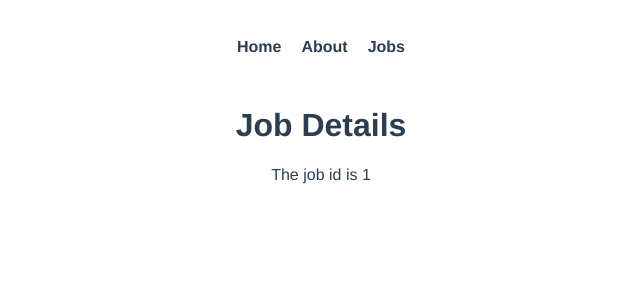
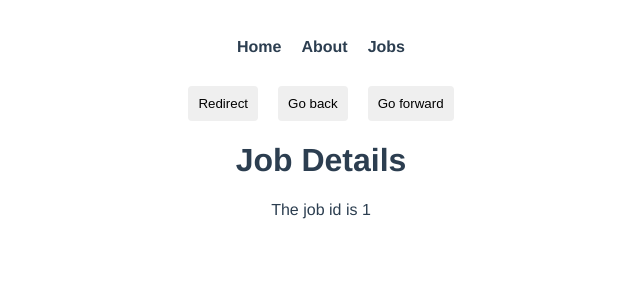
Before and after one commit to seanhellier/ninja-jobs, a Vue app: page /jobs/1 in a window 1280 px wide. Shown: the top 300 px of the page, without its empty margins (319-959 px from the left). Built offline with nearby package versions, Linux system fonts and the light colour scheme.

Commit message:
lesson 54

```diff
--- /dev/null
+++ b/data/db.json
@@ -0,0 +1,7 @@
+{
+    "jobs": [
+        { "title": "Ninja UX Designer", "id": 1, "details": "lorem" },
+        { "title": "Ninja Web Developer", "id": 2, "details": "lorem" },
+        { "title": "Ninja Vue Developer", "id": 3, "details": "lorem" }
+      ]
+}
--- a/package.json
+++ b/package.json
@@ -8,6 +8,7 @@
   },
   "dependencies": {
     "core-js": "^3.6.5",
+    "json-server": "^0.16.3",
     "vue": "^3.0.0",
     "vue-router": "^4.0.0-0"
   },
--- a/src/App.vue
+++ b/src/App.vue
@@ -4,8 +4,29 @@
     <router-link :to="{ name: 'About' }">About</router-link>
     <router-link :to="{ name: 'Jobs' }">Jobs</router-link>
   </div>
+
+  <button @click="redirect">Redirect</button>
+  <button @click="back">Go back</button>
+  <button @click="forward">Go forward</button>
+
   <router-view/>
 </template>
+
+<script>
+export default {
+   methods: {
+    redirect() {
+      this.$router.push({ name: 'Home' })
+    },
+    back() {
+      this.$router.go(-1)
+    },
+    forward() {
+      this.$router.go(1)
+    }
+  }
+}
+</script>
 
 <style>
 #app {
@@ -31,4 +52,10 @@
   color: white;
   background: crimson;
 }
+button {
+  margin: 0 10px;
+  padding: 10px;
+  border: none;
+  border-radius: 4px;
+}
 </style>
```
Also changed, not shown: 1 other file (tests, documents, lock files or other folders).
